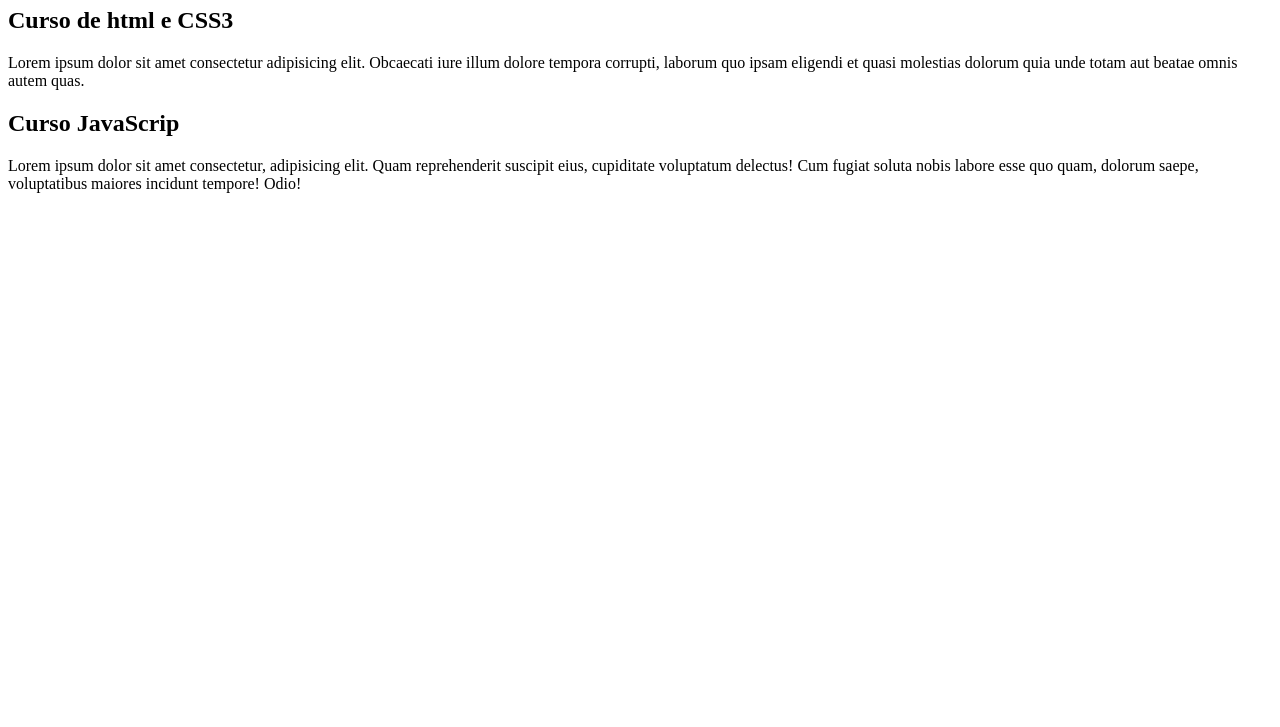
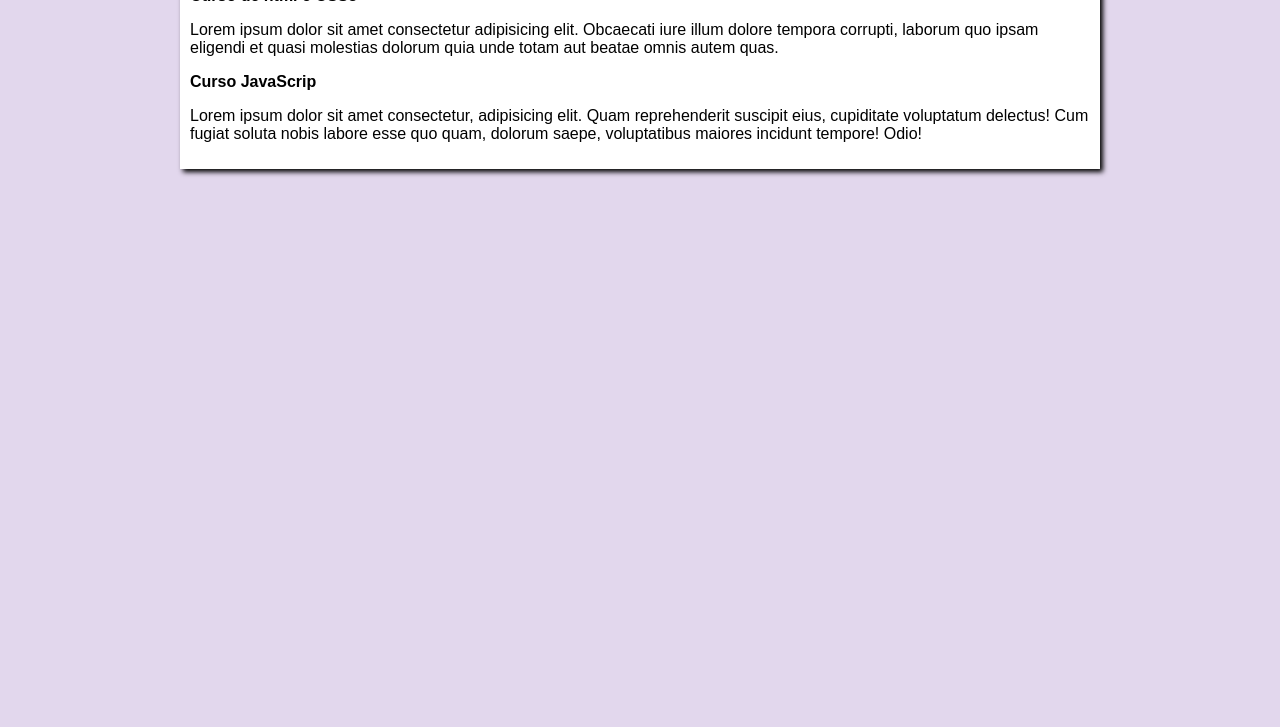
Before and after one commit to Renalto-da-Paz-Jose-Lucas/projecto-site, a plain HTML site: page index.html in a window 1280 px wide. Shown: the part 73-800 px from the top of the page. Drawn offline with Linux system fonts and the light colour scheme.

Commit message:
corigir o tamanho do main

```diff
--- a/estilos/style.css
+++ b/estilos/style.css
@@ -7,7 +7,7 @@ body{
 }
 main{
     background-color: white;
-    width: 500px;
+    width: 900px;
     margin: auto;
     padding: 10px;
     box-shadow: 3px 3px 5px rgb(0, 0, 0.473);
--- a/index.html
+++ b/index.html
@@ -5,6 +5,7 @@
     <meta http-equiv="X-UA-Compatible" content="IE=edge">
     <meta name="viewport" content="width=device-width, initial-scale=1.0">
     <title>Site Exercicio sobre Breanch no vercionamento do codigo</title>
+    <link rel="stylesheet" href="estilos/style.css">
 </head>
 <body>
     <main>
```
